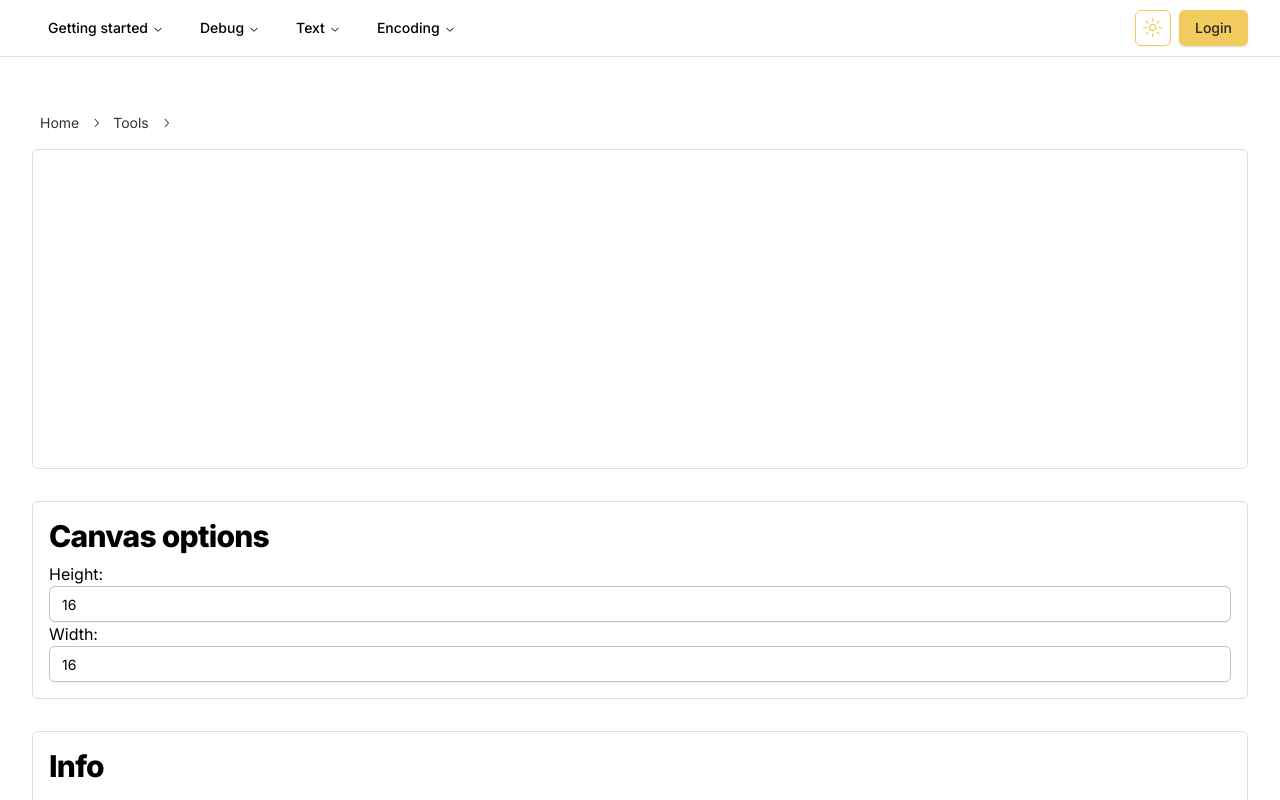
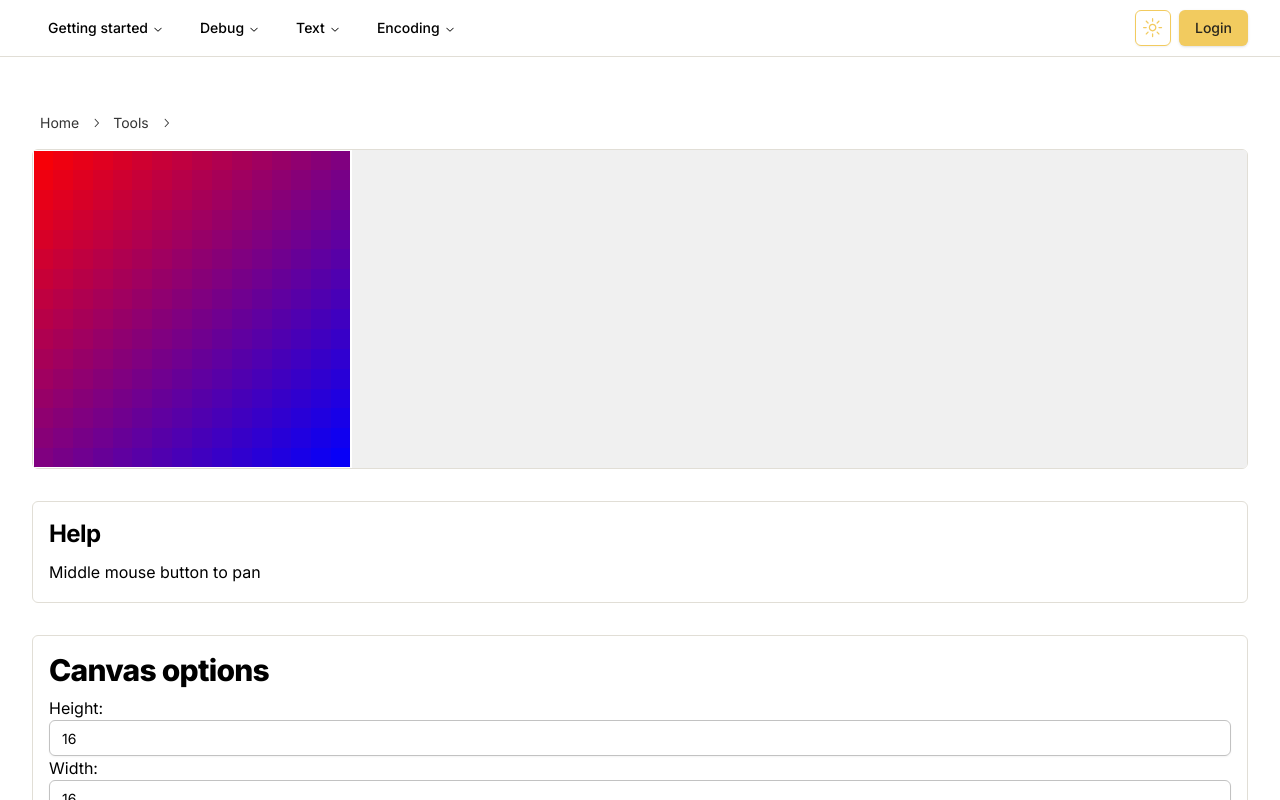
Before and after one commit to kashka-toolbox/open-toolbox, a Next.js app: page /en/pixelart in a window 1280 px wide. Shown: the top 800 px of the page. Built offline with nearby package versions, Linux system fonts and the light colour scheme.

Commit message:
fix: pixelart render loop & positionOnArtwork calculation

```diff
--- a/src/app/[locale]/(tools)/pixelart/page.tsx
+++ b/src/app/[locale]/(tools)/pixelart/page.tsx
@@ -13,7 +13,8 @@ export default function Pixelart() {
     const [height, setHeight] = useState(16);
 
     const canvas = useCanvas(canvasRef, {
-        zoomScrollFactor: 0.002
+        zoomScrollFactor: 0.002,
+        pauseRenderOnFocusLoss: true,
     });
 
     useEffect(() => {
@@ -23,7 +24,6 @@ export default function Pixelart() {
     useEffect(() => {
         canvas.newArtwork(width, height);
         console.log("new artwork");
-
     }, []);
 
 
@@ -31,6 +31,12 @@ export default function Pixelart() {
         <div className="flex flex-col gap-4 lg:gap-8 pt-2">
             <Section className="bg-white h-[40vh] !p-0">
                 <canvas ref={canvasRef} className="w-full h-full rounded" />
+            </Section>
+            <Section>
+                <h3 className="header-section-3">Help</h3>
+                <p>
+                    Middle mouse button to pan {/* TODO: Add icons for this */}
+                </p>
             </Section>
             <Section>
                 <h2 className="header-section-2">Canvas options</h2>
@@ -45,10 +51,12 @@ export default function Pixelart() {
                 <p>PanX: {canvas.panX}</p>
                 <p>PanY: {canvas.panY}</p>
                 <p>Mouse down: {canvas.mouseDown ? "true" : "false"}</p>
+                <p>Middle Mouse down: {canvas.middleMouseDown ? "true" : "false"}</p>
                 <p>Has Preview: {canvas.hasPreview ? "true": "false"}</p>
 
                 <p>Tool: {canvas.selectedTool ? canvas.selectedTool.name : "none"}</p>
                 <Button onClick={() => canvas.selectTool("pen")}>pen</Button>
+                <Button onClick={() => canvas.selectTool("none")}>unselect</Button>
             </Section>
         </div>
     )
--- a/src/app/[locale]/(tools)/pixelart/tools/PixelArtToolPen.tsx
+++ b/src/app/[locale]/(tools)/pixelart/tools/PixelArtToolPen.tsx
@@ -8,8 +8,21 @@ export class PixelArtToolPen extends CanvasTool {
     onArtworkClick(x: number, y: number, mouseEvent: MouseEvent): void {
         throw new Error("Method not implemented.");
     }
+
     onMouseMove(artworkX: number, artworkY: number, mouseEvent: MouseEvent): void {
-        console.log(artworkX, artworkY);
+        if (!this.prewviewContext || !this.previewCanvas || !this.previewToArtwork || !this.resetPreviewToArtwork) {
+            console.log("Tool not selected", {
+                prewviewContext: this.prewviewContext,
+                previewCanvas: this.previewCanvas,
+                previewToArtwork: this.previewToArtwork,
+                resetPreviewToArtwork: this.resetPreviewToArtwork,
+            });
+            return;
+        }
 
+        this.resetPreviewToArtwork();
+
+        this.prewviewContext.fillStyle = "black";
+        this.prewviewContext.fillRect(artworkX, artworkY, 1, 1);
     }
 }
--- a/src/app/[locale]/(tools)/pixelart/useCanvas.tsx
+++ b/src/app/[locale]/(tools)/pixelart/useCanvas.tsx
@@ -1,11 +1,12 @@
 'use client';
-import { RefObject, use, useEffect, useState } from "react";
+import { RefObject, useEffect, useRef, useState } from "react";
 import { PixelArtToolPen } from "./tools/PixelArtToolPen";
 import { CanvasTool } from "./CanvasTool";
-import { set } from "react-hook-form";
 
 interface CanvasOptions {
     zoomScrollFactor?: number;
+
+    pauseRenderOnFocusLoss?: boolean;
 }
 
 const getPixel = (imageData: ImageData, x: number, y: number) => {
@@ -37,6 +38,9 @@ export function useCanvas(canvasRef: RefObject<HTMLCanvasElement>, options?: Can
     const [panY, setPanY] = useState(0);
 
     const [mouseDown, setMouseDown] = useState(false);
+    const [middleMouseDown, setMiddleMouseDown] = useState(false);
+
+    const frameRequestRef = useRef<number>(-1);
 
     const tools = {
         pen: new PixelArtToolPen()
@@ -44,14 +48,32 @@ export function useCanvas(canvasRef: RefObject<HTMLCanvasElement>, options?: Can
 
     const [selectedTool, setSelectedTool] = useState<CanvasTool | null>(null);
 
-    const selectTool = (name: keyof typeof tools) => {
+    const selectTool = (name: keyof typeof tools | "none") => {
         setSelectedTool((oldTool) => {
+            if (name === "none") {
+                return null;
+            }
+
             return tools[name];
         });
     }
 
+    const getArtworkContext = () => {
+        return artworkCanvas?.getContext("2d");
+    }
+
+    const getArtworkPreviewAContext = () => {
+        return artworkPreviewCanvas?.getContext("2d");
+    }
+
+
     useEffect(() => {
         console.log("selected tool changed");
+
+        if (selectTool === null) {
+            setArtworkPreviewCanvas(null);
+            return;
+        }
 
         if (!artworkCanvas || !selectedTool)
             return;
@@ -67,23 +89,24 @@ export function useCanvas(canvasRef: RefObject<HTMLCanvasElement>, options?: Can
         const artworkContext = artworkCanvas!.getContext("2d");
         if (!artworkContext)
             throw new Error("Could not get context of artwork canvas");
-        previewContext.drawImage(previewCanvas!, 0, 0);
+
+        const resetPreviewToArtwork = () => {
+            previewContext.drawImage(artworkCanvas!, 0, 0);
+        }
+
+        resetPreviewToArtwork();
 
         // select tool and pass preview canvas
-        selectedTool.onSelect(artworkCanvas!, previewToArtwork);
-
-        return () => {
-            setArtworkPreviewCanvas(null);
-        }
+        selectedTool.onSelect(artworkCanvas!, previewContext!, previewToArtwork, resetPreviewToArtwork);
     }, [selectedTool]);
 
     const previewToArtwork = () => {
         if (!artworkPreviewCanvas)
             return;
-        const previewContext = artworkPreviewCanvas.getContext("2d");
+        const previewContext = getArtworkPreviewAContext();
         if (!previewContext)
             throw new Error("Could not get context of preview canvas");
-        const artworkContext = artworkCanvas?.getContext("2d");
+        const artworkContext = getArtworkContext();
         if (!artworkContext)
             throw new Error("Could not get context of artwork canvas");
 
@@ -92,9 +115,7 @@ export function useCanvas(canvasRef: RefObject<HTMLCanvasElement>, options?: Can
         setArtworkPreviewCanvas(null);
     }
 
-    const getArtworkContext = () => {
-        return artworkCanvas?.getContext("2d");
-    }
+
 
     const newArtwork = (width = 16, height = 16) => {
         const newArtworkCanvas = new OffscreenCanvas(width, height);
@@ -131,25 +152,55 @@ export function useCanvas(canvasRef: RefObject<HTMLCanvasElement>, options?: Can
         return () => resizeObserver.disconnect();
     }, [canvasRef.current?.width, canvasRef.current?.height]);
 
-    const onMouseDown = () => setMouseDown(true);
-    const onMouseUp = () => setMouseDown(false);
+    const onMouseDown = (e: MouseEvent) => {
+        if (e.button === 1) {
+            setMiddleMouseDown(true);
+        }
+
+        if (e.button === 0) {
+            setMouseDown(true);
+        }
+    }
+    const onMouseUp = (e: MouseEvent) => {
+        if (e.button === 1) {
+            setMiddleMouseDown(false);
+        }
+
+        if (e.button === 0) {
+            setMouseDown(false);
+        }
+    }
 
     const onMouseMove = (e: MouseEvent) => {
-        if (mouseDown) {
+        if (middleMouseDown) {
             setPanX((oldPanX) => oldPanX + e.movementX);
             setPanY((oldPanY) => oldPanY + e.movementY);
         }
 
-        if (!selectedTool)
+        if (!selectedTool || !canvas || !artworkCanvas)
             return;
 
+        // context.strokeRect(panX, panY, artworkWidth * zoomBasis * zoom, artworkHeight * zoomBasis * zoom);
         // propagate mouse move to tool
-        const positionOnArtworkX = Math.floor((e.offsetX - panX) / (zoom * canvas!.width / artworkCanvas!.width));
-        const positionOnArtworkY = Math.floor((e.offsetY - panY) / (zoom * canvas!.height / artworkCanvas!.height));
+
+        const canvasHeight = canvas.height;
+        const artworkHeight = artworkCanvas.height;
+        const zoomBasis = canvasHeight / artworkHeight;
+
+        const positionOnArtworkX = Math.floor(artworkCanvas.width * (e.offsetX - panX) / (artworkCanvas.width * zoom * zoomBasis));
+        const positionOnArtworkY = Math.floor(artworkCanvas.height * (e.offsetY - panY) / (artworkCanvas.height * zoom * zoomBasis));
+
+        console.log({
+            offsetX: e.offsetX,
+            offsetY: e.offsetY,
+            positionOnArtworkX,
+            positionOnArtworkY,
+            panX,
+            panY,
+            zoomBasis,
+        });
 
         selectedTool.onMouseMove(positionOnArtworkX, positionOnArtworkY, e);
-
-
     };
 
     const onScroll = (e: WheelEvent) => {
@@ -192,19 +243,46 @@ export function useCanvas(canvasRef: RefObject<HTMLCanvasElement>, options?: Can
                 return;
             canvasRef.current.removeEventListener("mousemove", onMouseMove);
         }
-    }, [canvasRef.current, mouseDown]);
+    }, [canvasRef.current, mouseDown, middleMouseDown, zoom, panX, panY]);
 
 
+    /**
+     * Renders the canvas every change.
+     */
+    useEffect(() => {
+        frameRequestRef.current = requestAnimationFrame(renderCanvas);
 
-    useEffect(() => {
-        renderCanvas();
-    }, [zoom, panX, panY, mouseDown]);
+        const onFocusLoss = () => {
+            console.log("Pausing render loop due to focus loss");
+            cancelAnimationFrame(frameRequestRef.current);
+        }
+
+        const onFucusGain = () => {
+            console.log("Resuming render loop due to focus gain");
+            frameRequestRef.current = requestAnimationFrame(renderCanvas);
+        }
+
+        if(options?.pauseRenderOnFocusLoss ?? true) {
+            // Stop on unfocus
+            window.addEventListener('blur', onFocusLoss, false);
+
+            // Start again on focus
+            window.addEventListener('focus', onFucusGain, false);
+        }
+
+        return () => {
+            cancelAnimationFrame(frameRequestRef.current);
+            window.removeEventListener('blur', onFocusLoss);
+            window.removeEventListener('focus', onFucusGain);
+        };
+    }); // Make sure no dependencies are passed here! We want to run this effect every time, so the render loop has the latest state.
 
     const renderCanvas = () => {
+        frameRequestRef.current = requestAnimationFrame(renderCanvas);
+
         if (!canvas || !context)
             return;
 
-        console.log("rendering canvas");
 
         context.clearRect(0, 0, canvas.width, canvas.height);
 
@@ -234,11 +312,9 @@ export function useCanvas(canvasRef: RefObject<HTMLCanvasElement>, options?: Can
         const artworkWidth = artworkCanvas.width;
 
         /**
-         * Zoom basis means -> 1 = imageData height fits canvas height
+         * Zoom basis means -> imageData height fits canvas height
          */
         const zoomBasis = canvasHeight / artworkHeight;
-        console.log("zoomBasis", zoomBasis);
-
 
         // draw background
         context.fillStyle = "#f0f0f0";
@@ -247,18 +323,18 @@ export function useCanvas(canvasRef: RefObject<HTMLCanvasElement>, options?: Can
         //draw artwork
         context.imageSmoothingEnabled = false;
         let canvasToDraw = artworkCanvas;
-        if(artworkPreviewCanvas) {
+        if (artworkPreviewCanvas !== null) {
             canvasToDraw = artworkPreviewCanvas;
         }
-        context.drawImage(canvasToDraw, panX , panY, artworkWidth * zoomBasis * zoom, artworkHeight * zoomBasis * zoom);
+
+        context.drawImage(canvasToDraw, panX, panY, artworkWidth * zoomBasis * zoom, artworkHeight * zoomBasis * zoom);
         context.imageSmoothingEnabled = true;
 
         // draw border arround artwork
         context.strokeStyle = "#ffffff";
         context.lineWidth = 2;
         context.strokeRect(panX, panY, artworkWidth * zoomBasis * zoom, artworkHeight * zoomBasis * zoom);
-
     }
 
-    return { zoom, setZoom, panX, setPanX, panY, setPanY, mouseDown, newArtwork, hasPreview: !!artworkPreviewCanvas, selectedTool, selectTool };
+    return { zoom, setZoom, panX, setPanX, panY, setPanY, mouseDown, middleMouseDown, newArtwork, hasPreview: !!artworkPreviewCanvas, selectedTool, selectTool };
 }
```
Also changed, not shown: src/app/[locale]/(tools)/pixelart/CanvasTool.tsx (+8 -3 lines).
